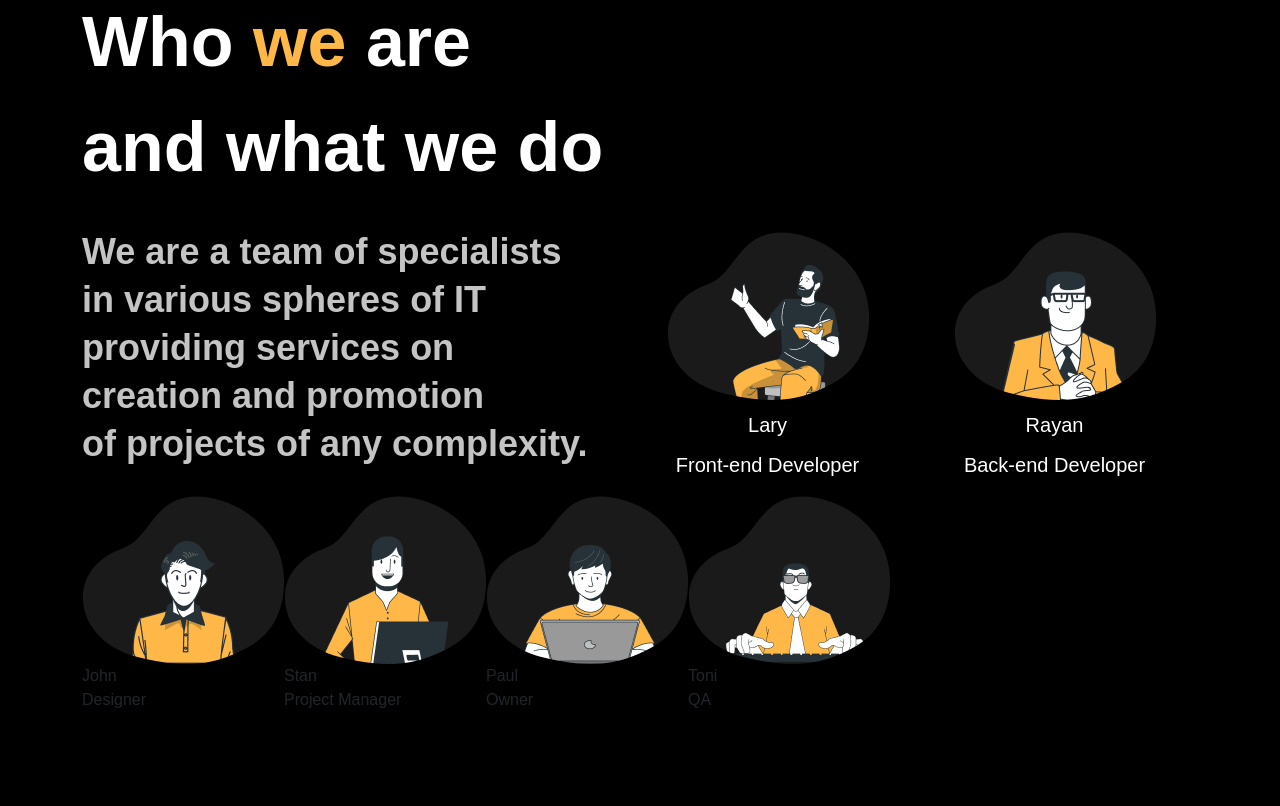
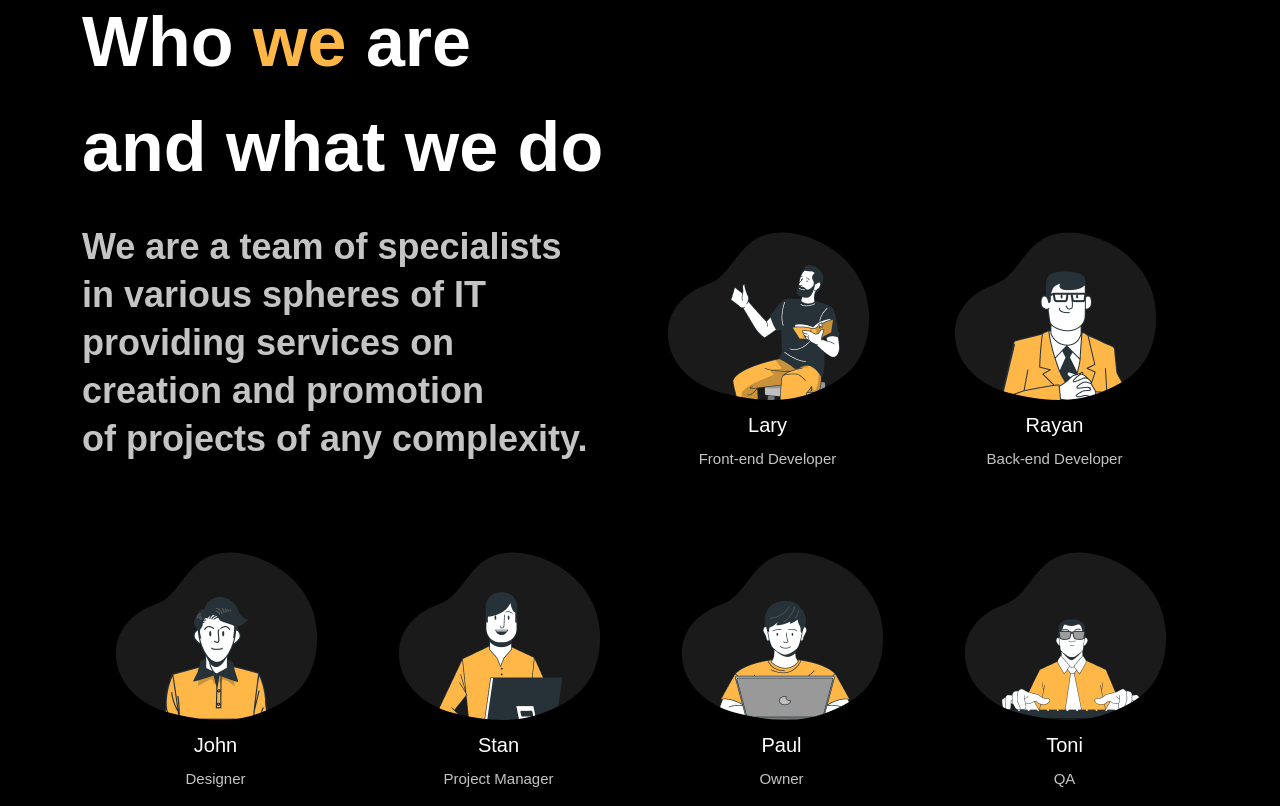
Before and after one commit to dimaa21/website-digital-agency, a website: page index.html in a window 1280 px wide. Shown: the part 1254-2060 px from the top of the page. Before the commit the page ends 1982 px from the top, so only its background shows below. Drawn offline with nearby package versions, Linux system fonts and the light colour scheme; files that its build step writes are made by us from their sources; a web font is replaced by a local one.

Commit message:
Update main.scss

```diff
--- a/app/css/main.scss
+++ b/app/css/main.scss
@@ -289,9 +289,18 @@ body {
             }
         }
 
+            @media screen and (max-width: 999px) {
+                .img-block {
+                    flex: 1 1 calc(50% - 1em); // Зображення займають по 50% ширини
+                }
+            }
+        }
+
         .img-work-container {
             flex: 1; // Задає зображенням частину простору
             margin: 1em; // Відстань між контейнерами зображень
+
+
 
             img {
                 display: block; // Зображення блочне, щоб уникнути проблем з відступами
@@ -306,6 +315,12 @@ body {
                 color: $colorWhite; // Колір тексту підписів
                 text-align: center; // Вирівнювання підписів по центру
                 margin-top: 0.5em; // Відстань між зображенням та підписом
+
+            }
+
+            .position {
+                font-size: 15px;
+                color: #C4C4C4;
             }
         }
     }
@@ -321,5 +336,50 @@ body {
 
     .block-employers-img {
         display: flex;
+        margin-top: 50px;
+        flex-wrap: wrap; // Дозволяє переносити елементи на новий рядок
+        justify-content: space-between; // Додає відступи між елементами
+        gap: 1em; // Відстань між зображеннями
+
+
+        .img-work-container {
+            flex: 1 1 calc(15% - 1em); // Зображення займають по 25% ширини з відступами
+            display: flex;
+            flex-direction: column;
+            align-items: center; // Вирівнює зображення та підписи по центру
+            margin-bottom: 1em; // Відстань між рядками
+
+            img {
+                display: block; // Зображення блочне, щоб уникнути проблем з відступами
+                max-width: 100%; // Забезпечує адаптивність по ширині
+                height: auto; // Висота автоматично змінюється пропорційно
+                object-fit: cover; // Якщо потрібно обрізати зображення для збереження співвідношення сторін
+            }
+
+            figcaption {
+                font-size: 20px; // Розмір шрифту для підписів
+                color: $colorWhite; // Колір тексту підписів
+                text-align: center; // Вирівнювання підписів по центру
+                margin-top: 0.5em; // Відстань між зображенням та підписом
+            }
+
+            .position {
+                font-size: 15px;
+                color: #C4C4C4;
+            }
+        }
+
+        // Відображення двох фото в ряд на малих екранах
+        @media screen and (max-width: 999px) {
+            .img-work-container {
+                flex: 1 1 100%; // Зображення займають по 50% ширини
+            }
+        }
+
+        // Для екранів ще меншого розміру
+        @media screen and (max-width: 480px) {
+            .img-work-container {
+                flex: 1 1 calc(25% - 1em) // Зображення займають всю ширину на маленьких екранах
+            }
+        }
     }
-}
```
